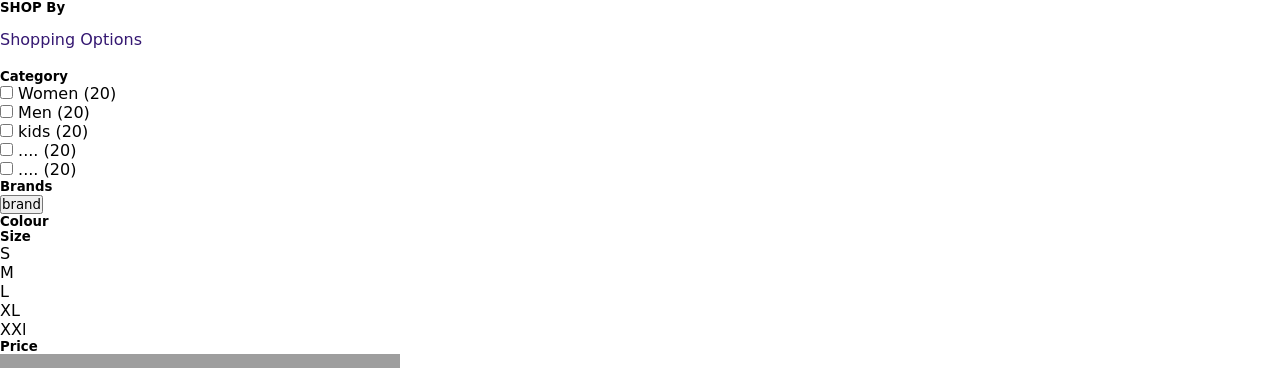
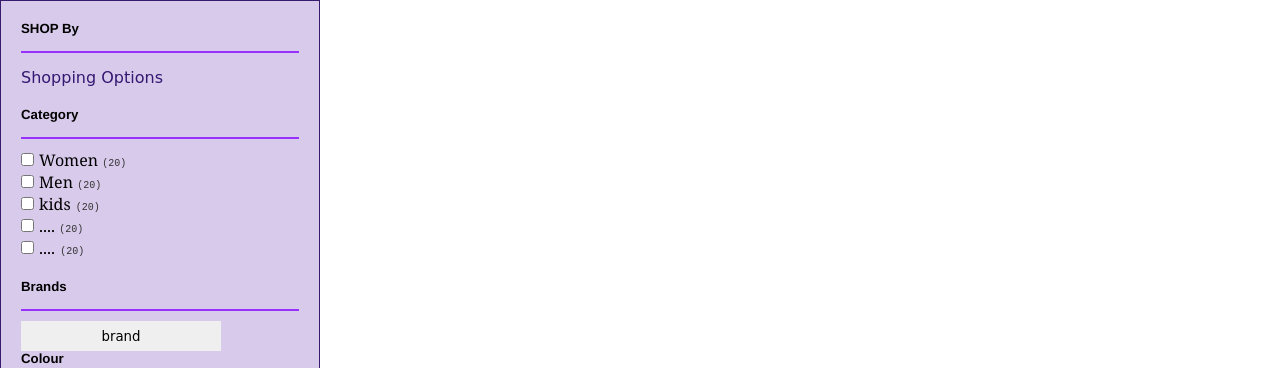
Before and after one commit to nakeisham/GroupMarketplace, a PHP site: page /productlist.html in a window 1280 px wide. Shown: the part 117-485 px from the top of the page. Run offline with PHP 8.4, Linux system fonts and the light colour scheme; some libraries are stand-ins or nearby versions; grey boxes are pictures that could not be loaded.

Commit message:
Update style.css
i added the css for the product list page

```diff
--- a/style.css
+++ b/style.css
@@ -396,6 +396,165 @@ margin: 15px 0;
 
 
 /* Productlist section customisation */
+.fonts {
+    font-family: Arial, Helvetica, sans-serif;
+
+}
+
+.boxModel {
+    background-color: #d8caeb;
+    height: auto;
+    padding: 20px;
+    border: 1px solid #371c6e;
+    margin-bottom: 20px;
+    width: 320px
+}
+
+.boxModel a {
+    text-decoration: none;
+}
+
+.boxModel h5 {
+    border-bottom: 2px #9a30fe solid;
+    padding-bottom: 15px;
+    margin: auto;
+    margin-bottom: 10px;
+    font-family: 'Franklin Gothic Medium', 'Arial Narrow', Arial, sans-serif
+}
+
+.boxModel form {
+    margin-bottom: 20px;
+}
+
+.text-muted {
+    font-family: 'Courier New', Courier, monospace;
+    font-size: 10px;
+    color: #333333;
+}
+
+.font {
+    font-family: Cambria, Cochin, Georgia, Times, 'Times New Roman', serif
+}
+
+.brand {
+    width: 200px;
+    height: 30px;
+    border: none;
+    outline: none;
+
+}
+
+.colourBox {
+    display: flex;
+    flex-direction: row;
+    justify-content: flex-start;
+    align-items: center;
+    gap: 10px;
+    margin-bottom: 20px;
+}
+
+.colourBox div:nth-child(1) {
+    width: 20px;
+    height: 20px;
+    background-color: #a317e3;
+    cursor: pointer
+}
+
+.colourBox div:nth-child(2) {
+    width: 20px;
+    height: 20px;
+    background-color: #ca2ede;
+    cursor: pointer
+}
+
+.colourBox div:nth-child(3) {
+    width: 20px;
+    height: 20px;
+    background-color: #ff0055;
+    cursor: pointer
+}
+
+.colourBox div:nth-child(4) {
+    width: 20px;
+    height: 20px;
+    background-color: #6600ff;
+    cursor: pointer
+}
+
+.colourBox div:nth-child(5) {
+    width: 20px;
+    height: 20px;
+    background-color: #0008ff;
+    cursor: pointer
+}
+
+.sizebox {
+    display: flex;
+    flex-direction: row;
+    gap: 10px;
+    Justify-content: flex-start;
+}
+
+.sizebox div:nth-child(1) {
+    width: 30px;
+    height: 30px;
+    border: 2px solid #561188;
+    cursor: pointer;
+    display: flex;
+    justify-content: center;
+}
+
+.sizebox div:nth-child(2) {
+    width: 30px;
+    height: 30px;
+    border: 2px solid #561188;
+    cursor: pointer;
+    display: flex;
+    justify-content: center;
+}
+
+.sizebox div:nth-child(3) {
+    width: 30px;
+    height: 30px;
+    border: 2px solid #561188;
+    cursor: pointer;
+    display: flex;
+    justify-content: center;
+}
+
+.sizebox div:nth-child(4) {
+    width: 30px;
+    height: 30px;
+    border: 2px solid #561188;
+    cursor: pointer;
+    display: flex;
+    justify-content: center;
+}
+
+.sizebox div:nth-child(5) {
+    width: 40px;
+    height: 30px;
+    border: 2px solid #561188;
+    cursor: pointer;
+    display: flex;
+    justify-content: center;
+}
+
+.sizebox div:nth-child(1):hover,
+.sizebox div:nth-child(2):hover,
+.sizebox div:nth-child(3):hover,
+.sizebox div:nth-child(4):hover,
+.sizebox div:nth-child(5):hover {
+    background-color: #561188;
+    color: fff;
+    transition: all .5s ease;
+}
+
+.align {
+    display: flex;
+    align-items: center;
+    justify-content: center;
+}
 
 
 /* Individual Product section customisation */
```
